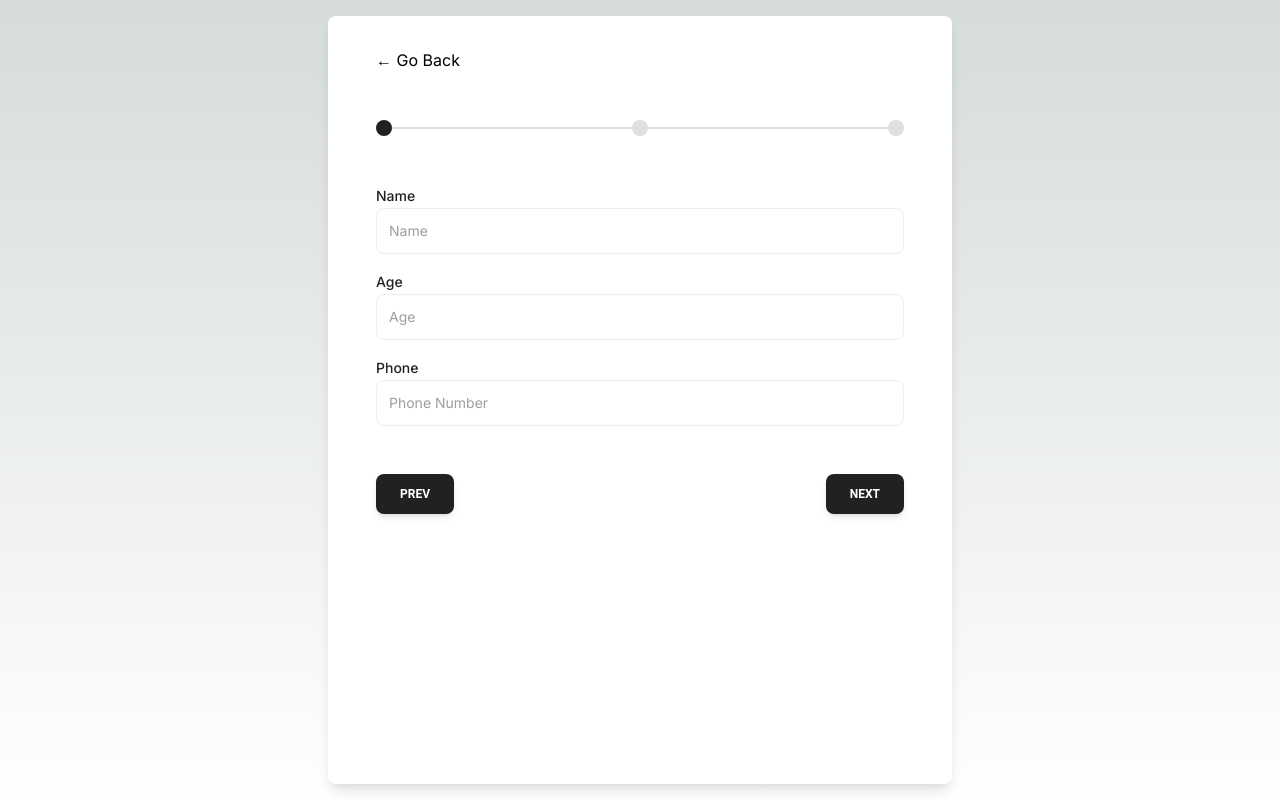
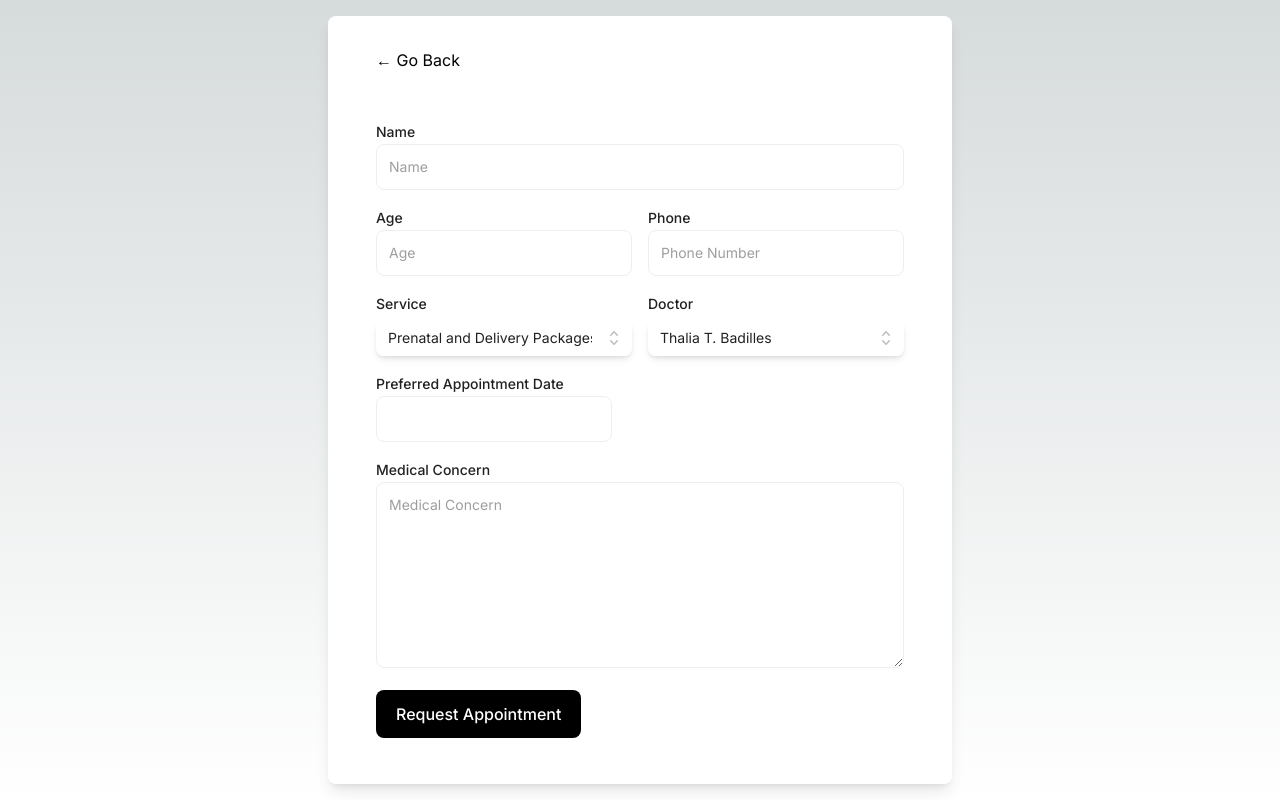
Before and after one commit to MisterMunchkin/mom-and-me-clinic, a Next.js app: page /appointment in a window 1280 px wide. Built offline with nearby package versions, Linux system fonts and the light colour scheme.

Commit message:
added new appointment form as comment

```diff
--- a/app/appointment/page.tsx
+++ b/app/appointment/page.tsx
@@ -36,10 +36,15 @@ export default function Page({
             <span aria-hidden="true">←</span> Go Back
           </Link>
           <div className="p-8 lg:p-12">
-            <AppointmentFormMT
+            <AppointmentForm
               defaultServiceName={searchParams.defaultService}
               defaultDoctorName={searchParams.defaultDoctor}
             />
+
+            {/* <AppointmentFormMT
+              defaultServiceName={searchParams.defaultService}
+              defaultDoctorName={searchParams.defaultDoctor}
+            /> */}
           </div>
         </div>
       </div>
```
